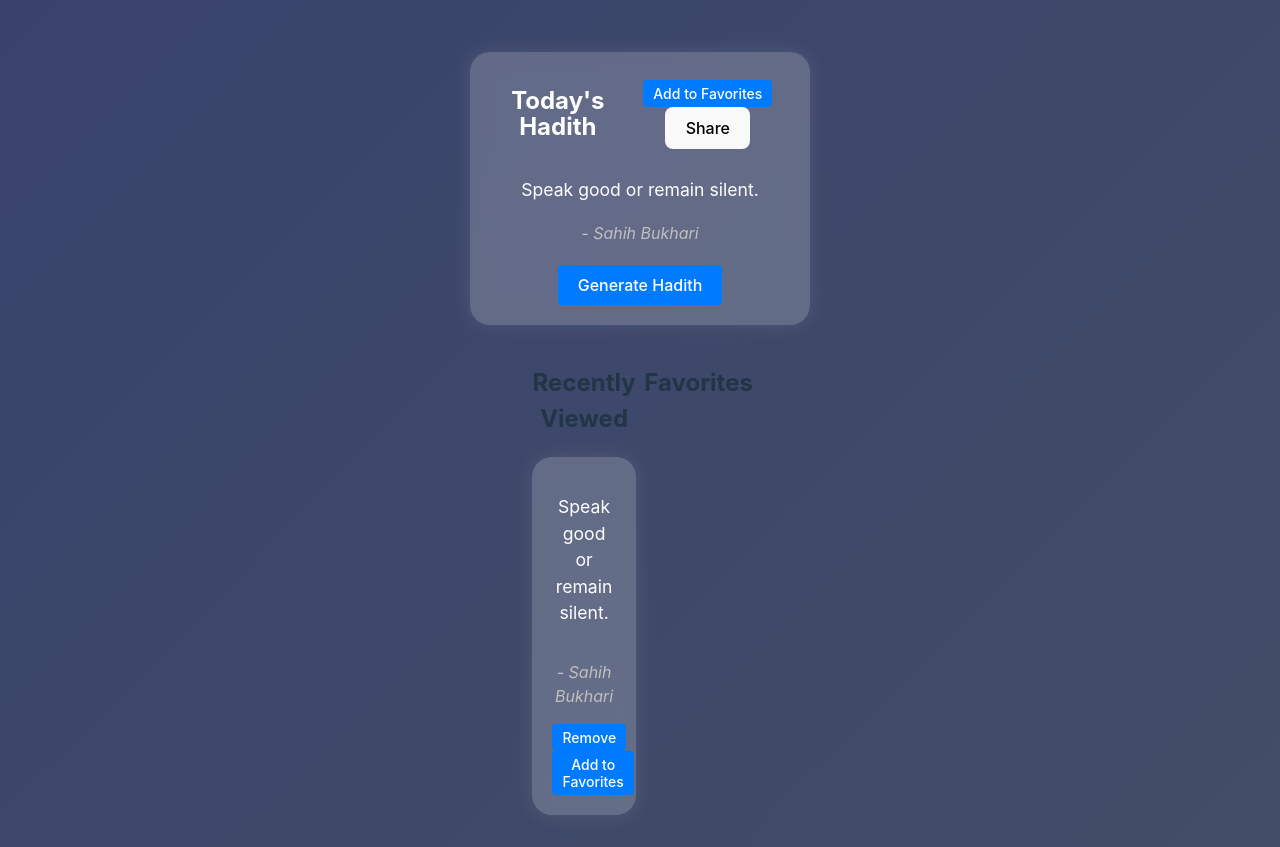
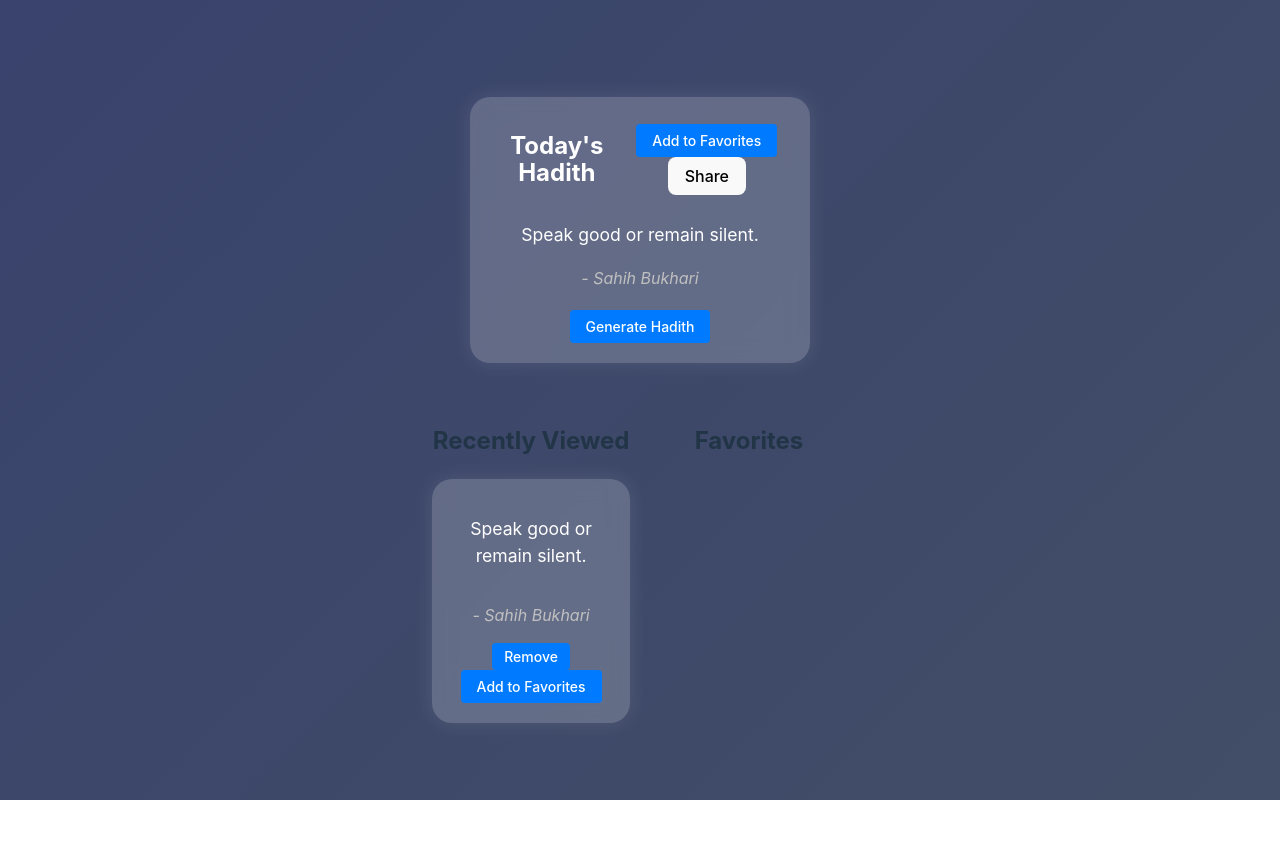
Before and after one commit to Tesnim19/hadith-generator, a React (Vite) app: page / in a window 1280 px wide. After the commit the page ends 800 px from the top, so only its background shows below. Built offline with nearby package versions, Linux system fonts and the light colour scheme.

Commit message:
hover adjustment

```diff
--- a/src/styles/HadithComponent.css
+++ b/src/styles/HadithComponent.css
@@ -165,3 +165,60 @@ body {
 .favorite-button.favorited {
   background-color: #ff0000;
 }
+
+/* HadithComponent.css */
+
+/* Added to adjust button hover color */
+.share-button:hover {
+  background-color: #0056b3;
+}
+
+/* Adjusted button padding for consistency */
+.favorite-button,
+.remove-button,
+.share-button,
+.generate-button {
+  padding: 8px 16px; /* Adjust padding for better button appearance */
+}
+
+/* Adjusted font size for consistency */
+.generate-button {
+  font-size: 14px;
+}
+
+/* Adjusted font color for consistency */
+.favorite-button.favorited {
+  color: #ffffff;
+}
+
+/* Adjusted side cards layout for better spacing */
+.side-cards {
+  display: flex;
+  justify-content: space-between;
+  width: 100%;
+  margin-top: 20px; /* Added margin for better separation from main card */
+}
+
+/* Adjusted side cards width for better responsiveness */
+.recent-hadiths,
+.favorite-hadiths {
+  flex: 1;
+  margin: 0 10px; /* Adjusted margin for better spacing between side cards */
+}
+
+/* Adjusted hadith card content for better alignment */
+.hadith-card-content {
+  display: flex;
+  flex-direction: column;
+  align-items: center; /* Center align text */
+}
+
+/* Adjusted remove button padding for better appearance */
+.remove-button {
+  padding: 5px 12px; /* Adjusted padding for better button appearance */
+}
+
+/* Adjusted favorited button color for better visibility */
+.favorite-button.favorited {
+  background-color: #dc3545; /* Changed favorited button color for better visibility */
+}
```
